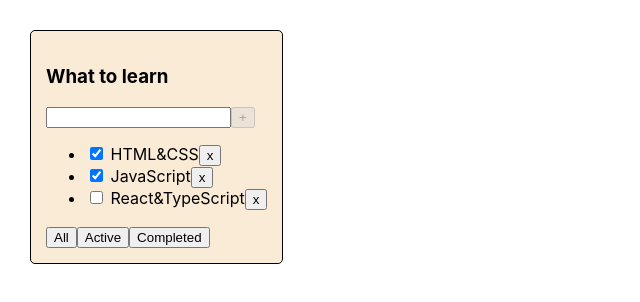
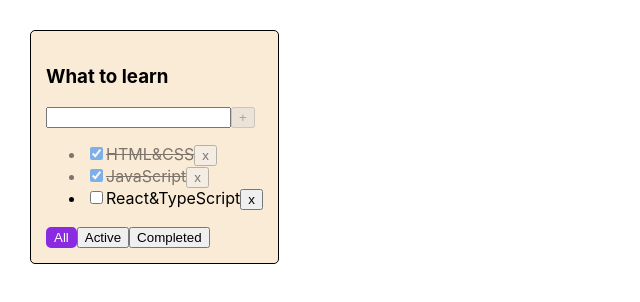
Before and after one commit to Arenelin/todolist, a React (Create React App) app: page / in a window 1280 px wide. Shown: the top 302 px of the page, without its empty margins (0-640 px from the left). Built offline with nearby package versions, Linux system fonts and the light colour scheme.

Commit message:
added a task creation function and prohibited adding an empty task to the list

```diff
--- a/src/App.css
+++ b/src/App.css
@@ -13,3 +13,22 @@
   background-color: antiquewhite;
   padding: 15px;
 }
+.error{
+  color: red;
+}
+.error-input{
+  border: 2px solid red;
+  outline: red;
+}
+
+.task-is-done{
+  opacity: 0.5;
+  text-decoration: line-through;
+}
+
+.btn-active{
+  background-color: blueviolet;
+  color: #ffffff;
+  border-radius: 5px;
+  border: 2px solid blueviolet;
+}
--- a/src/App.tsx
+++ b/src/App.tsx
@@ -3,7 +3,7 @@ import './App.css';
 import {TaskType, TodoList} from './TodoList';
 import {v1} from 'uuid';
 
-export type FilterValuesType = 'all' | 'active' | 'completed'
+export type FilterValuesType = 'all' | 'active' | 'completed';
 
 function App() {
     const [tasks, setTasks] = useState<TaskType[]>([
@@ -18,6 +18,12 @@ function App() {
         const newTask: TaskType = {id: v1(), title: titleValue, isDone: false};
         const newTasksList: TaskType[] = [newTask, ...tasks];
         setTasks(newTasksList);
+    }
+
+    //Сменить статус задачи (crud-операция). На её месте может быть любой апдейт.
+    const changeTaskStatus = (taskId: string, newIsDoneValue: boolean) => {
+        const newTasks = tasks.map(t => t.id === taskId ? {...t, isDone: newIsDoneValue} : t);
+        setTasks(newTasks);
     }
 
     //Удаление задачи из списка (crud-операция)
@@ -40,9 +46,11 @@ function App() {
         <div className="App">
             <TodoList title="What to learn"
                       tasks={tasksForTodolist}
+                      filter={filter}
                       removeTask={removeTask}
                       filteredTasks={filteredTasks}
                       addTask={addTask}
+                      changeTaskStatus={changeTaskStatus}
             />
         </div>
     );
--- a/src/Button.tsx
+++ b/src/Button.tsx
@@ -2,11 +2,16 @@ type ButtonPropsType = {
     title: string
     callback: () => void
     isDisabled?: boolean
+    className?: string
 }
 
 export function Button(props: ButtonPropsType) {
     const onClickHandler = () => {
         props.callback();
     }
-    return <button disabled={props.isDisabled} onClick={onClickHandler}>{props.title}</button>
+    return (
+        <button className={props.className} disabled={props.isDisabled} onClick={onClickHandler}>
+            {props.title}
+        </button>
+    )
 }
--- a/src/TodoList.tsx
+++ b/src/TodoList.tsx
@@ -11,21 +11,29 @@ export type TaskType = {
 type TodoListPropsType = {
     title: string
     tasks: TaskType[]
+    filter: FilterValuesType
     removeTask: (id: string) => void
     filteredTasks: (filterValue: FilterValuesType) => void
     addTask: (titleValue: string) => void
+    changeTaskStatus: (taskId: string, newIsDoneValue: boolean) => void
 }
 
 export function TodoList(props: TodoListPropsType) {
 
     const [title, setTitle] = useState('');
+    const [error, setError] = useState(false);
+
     const listItems: JSX.Element = props.tasks.length
         ? <ul>
             {props.tasks.map(t => {
                 const onClickRemoveTaskHandler = () => props.removeTask(t.id);
+
+                //Попытка изменения значения currentValue на противоположное приводит к вызову функции-обработчика
+                const onChangeTaskStatusHandler = (e: ChangeEvent<HTMLInputElement>) => props.changeTaskStatus(t.id, e.currentTarget.checked);
                 return (
-                    <li key={t.id}>
-                        <input type="checkbox" checked={t.isDone}/> <span>{t.title}</span>
+                    <li key={t.id} className={t.isDone ? 'task-is-done' : ''}>
+                        <input type="checkbox" checked={t.isDone} onChange={onChangeTaskStatusHandler}/>
+                        <span>{t.title}</span>
                         <Button title={'x'} callback={onClickRemoveTaskHandler}/>
                     </li>
                 )
@@ -35,42 +43,56 @@ export function TodoList(props: TodoListPropsType) {
 
     const onChangeTitleHandler = (e: ChangeEvent<HTMLInputElement>) => {
         setTitle(e.currentTarget.value);
+        error && setError(false);
     }
     const onKeyDownHandler = (e: KeyboardEvent<HTMLInputElement>) => {
-        if (e.key === 'Enter' && (Boolean(title) && title.trim().length > 0)) {
-            props.addTask(title);
-            setTitle('');
+        if (e.key === 'Enter' && title) {
+            onClickAddTaskHandler()
         }
     }
     const onClickAddTaskHandler = () => {
-        props.addTask(title);
+        if (title.trim()) {
+            props.addTask(title.trim());
+        } else {
+            setError(true);
+        }
         setTitle('');
+
     }
-    const onClickFilteredAllTasksHandler = () => {
-        props.filteredTasks('all')
-    }
-    const onClickFilteredActiveTasksHandler = () => {
-        props.filteredTasks('active')
-    }
-    const onClickFilteredCompletedTasksHandler = () => {
-        props.filteredTasks('completed')
-    }
-    const checkTrimInTitle = () => {
-        return (!(Boolean(title) && title.trim().length > 0));
+    const onClickFilterTasksHandler = (filterValue: FilterValuesType) => {
+        props.filteredTasks(filterValue);
     }
 
     return (
         <div className="todoList">
             <h3>{props.title}</h3>
             <div>
-                <input value={title} onChange={onChangeTitleHandler} onKeyDown={onKeyDownHandler}/>
-                <Button title={'+'} callback={onClickAddTaskHandler} isDisabled={checkTrimInTitle()}/>
+                <input
+                    value={title}
+                    onChange={onChangeTitleHandler}
+                    onKeyDown={onKeyDownHandler}
+                    className={error ? 'error-input' : ''}
+                />
+                <Button title={'+'} callback={onClickAddTaskHandler} isDisabled={!title}/>
             </div>
+            {error && <div className="error">Error: title is required</div>}
             {listItems}
             <div>
-                <Button title={'All'} callback={onClickFilteredAllTasksHandler}/>
-                <Button title={'Active'} callback={onClickFilteredActiveTasksHandler}/>
-                <Button title={'Completed'} callback={onClickFilteredCompletedTasksHandler}/>
+                <Button
+                    className={props.filter === 'all' ? 'btn-active' : ''}
+                    title={'All'}
+                    callback={() => onClickFilterTasksHandler('all')}
+                />
+                <Button
+                    className={props.filter === 'active' ? 'btn-active' : ''}
+                    title={'Active'}
+                    callback={() => onClickFilterTasksHandler('active')}
+                />
+                <Button
+                    className={props.filter === 'completed' ? 'btn-active' : ''}
+                    title={'Completed'}
+                    callback={() => onClickFilterTasksHandler('completed')}
+                />
             </div>
         </div>
     )
```
